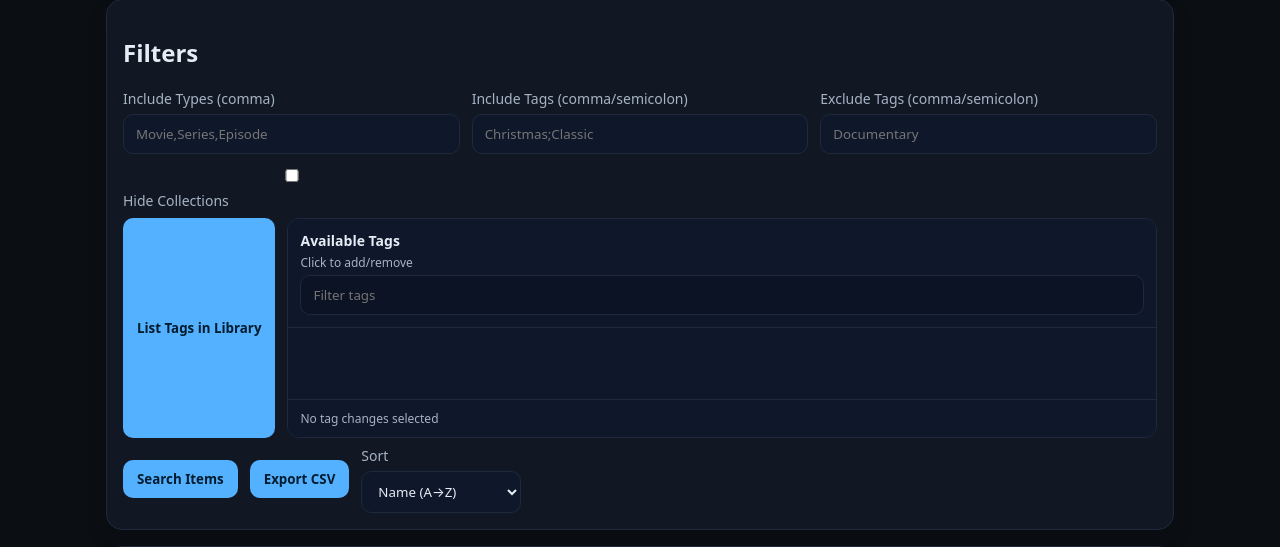
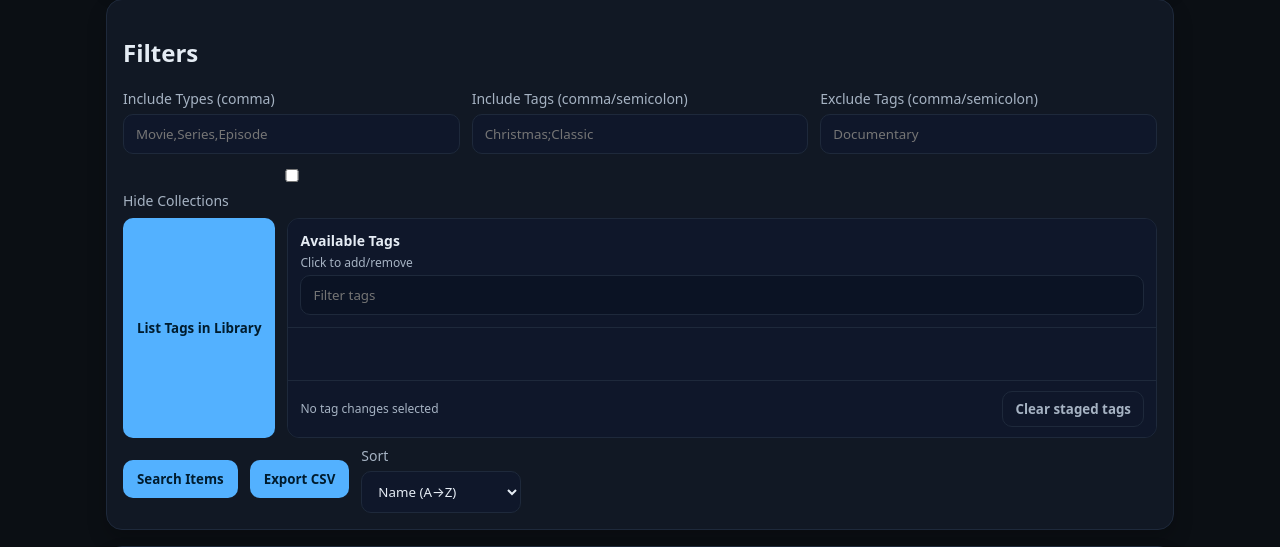
Before and after one commit to EoghannIrving/jellyfin-tag-ui, a Flask app: page / in a window 1280 px wide. Shown: the part 371-918 px from the top of the page. Run offline with Flask 3, Linux system fonts and the light colour scheme.

Commit message:
Add control to clear staged tag actions

```diff
--- a/static/app.js
+++ b/static/app.js
@@ -109,6 +109,7 @@ const tagStates = new Map();
 let allTags = [];
 const tagSearchInput = document.getElementById("tagSearch");
 const tagActionSummaryEl = document.getElementById("tagActionSummary");
+const clearTagSelectionsButton = document.getElementById("btnClearTagSelections");
 const selectedItemsListEl = document.getElementById("selectedItemsList");
 const selectedItemsPanelEl = document.getElementById("selectedItemsPanel");
 
@@ -728,6 +729,15 @@ document.getElementById("tagList").addEventListener("click", (event) => {
   updateTagActionSummary();
 });
 
+if(clearTagSelectionsButton){
+  clearTagSelectionsButton.addEventListener("click", () => {
+    tagStates.clear();
+    setTagInputs([], []);
+    renderTagButtons(filterTagsByQuery(allTags, currentTagSearchQuery()));
+    updateTagActionSummary();
+  });
+}
+
 if(selectedItemsPanelEl){
   selectedItemsPanelEl.addEventListener("click", (event) => {
     const removeButton = event.target.closest(".selected-item-remove");
--- a/static/styles.css
+++ b/static/styles.css
@@ -14,7 +14,11 @@ h1{ font-size:28px; margin-bottom:16px; }
 .tag-search{ display:block; }
 .tag-search input{ width:100%; background:#0b1324; }
 .tag-panel-body{ padding:12px; overflow-y:auto; flex:1 1 auto; max-height:240px; }
-.tag-panel-footer{ font-size:12px; color:var(--muted); padding:10px 12px; border-top:1px solid var(--line); background:#0f172a; position:sticky; bottom:0; }
+.tag-panel-footer{ font-size:12px; color:var(--muted); padding:10px 12px; border-top:1px solid var(--line); background:#0f172a; position:sticky; bottom:0; display:flex; align-items:center; gap:12px; justify-content:space-between; flex-wrap:wrap; }
+.tag-action-summary{ flex:1 1 auto; min-width:160px; }
+.btn-secondary{ background:transparent; color:var(--muted); border:1px solid var(--line); padding:8px 12px; border-radius:10px; font-weight:600; cursor:pointer; transition:color 0.2s ease, border-color 0.2s ease, background 0.2s ease; }
+.btn-secondary:hover{ color:var(--text); border-color:var(--accent); background:rgba(83,177,255,0.08); }
+.btn-secondary:focus-visible{ outline:2px solid var(--accent); outline-offset:2px; }
 .sr-only{ position:absolute; width:1px; height:1px; padding:0; margin:-1px; overflow:hidden; clip:rect(0,0,0,0); white-space:nowrap; border:0; }
 #tagList{ display:grid; grid-template-columns: repeat(auto-fit, minmax(160px, 1fr)); gap:8px; }
 label{ display:flex; flex-direction:column; font-size:14px; color:var(--muted); gap:6px; }
@@ -69,6 +73,12 @@ th{ color:var(--muted); }
   .apply-panel{ position:static; max-height:none; width:100%; }
 }
 
+@media (max-width: 600px){
+  .tag-panel-footer{ flex-direction:column; align-items:stretch; }
+  .tag-action-summary{ min-width:0; }
+  .tag-panel-footer .btn-secondary{ width:100%; }
+}
+
 .pagination-controls{ display:flex; gap:12px; align-items:center; flex-wrap:wrap; margin-top:12px; }
 .pagination-controls button[disabled]{ opacity:0.5; cursor:not-allowed; }
 .pagination-controls .page-summary{ color:var(--muted); font-size:14px; }
--- a/templates/index.html
+++ b/templates/index.html
@@ -69,7 +69,10 @@
           <div class="tag-panel-body">
             <div id="tagList" class="tag-grid" role="listbox" aria-label="Available tags"></div>
           </div>
-          <div class="tag-panel-footer" id="tagActionSummary" aria-live="polite"></div>
+          <div class="tag-panel-footer">
+            <div id="tagActionSummary" class="tag-action-summary" aria-live="polite"></div>
+            <button id="btnClearTagSelections" type="button" class="btn-secondary">Clear staged tags</button>
+          </div>
         </div>
       </div>
       <div class="row">
```
